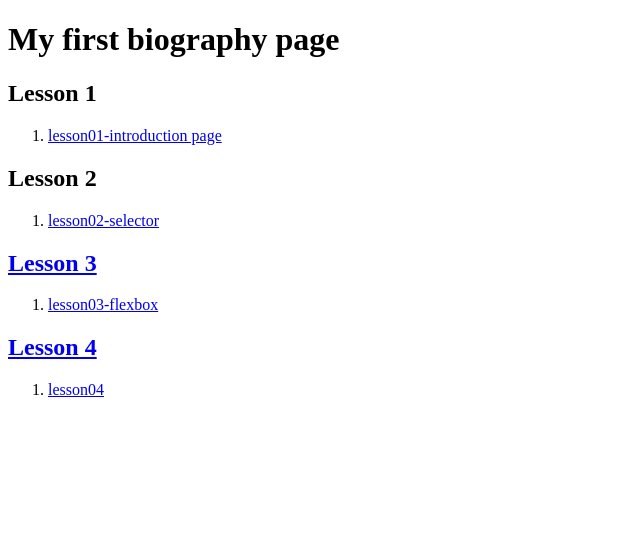
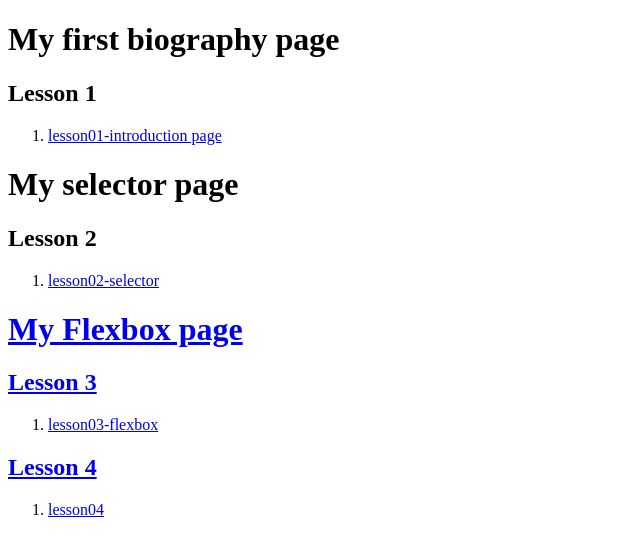
Before and after one commit to macham-dev/webd168, a plain HTML site: page index.html in a window 1280 px wide. Shown: the whole page, without its empty margins (0-640 px from the left). Drawn offline with Linux system fonts and the light colour scheme.

Commit message:
Update index.html

```diff
--- a/index.html
+++ b/index.html
@@ -12,10 +12,16 @@
         <ol>
             <li><a href="lesson01/introduction/">lesson01-introduction page</a></li>
         </ol>
+    </nav>
+    <h1>My selector page</h1>
+        <nav>
         <h2>Lesson 2</h2>
         <ol>
         <li><a href="lesson02/selector_basics_start/">lesson02-selector</li>
            </ol>
+        </nav>
+    <h1>My Flexbox page</h1>
+    <nav>
         <h2>Lesson 3</h2>
         <ol>
             <li><a href="lesson03-flexbox">lesson03-flexbox</li>
@@ -24,7 +30,7 @@
         <ol>
             <li><a href="lesson04">lesson04</li>
         </ol>
-    </nav>
+          </nav>
 </body>
 
 </html>
```
